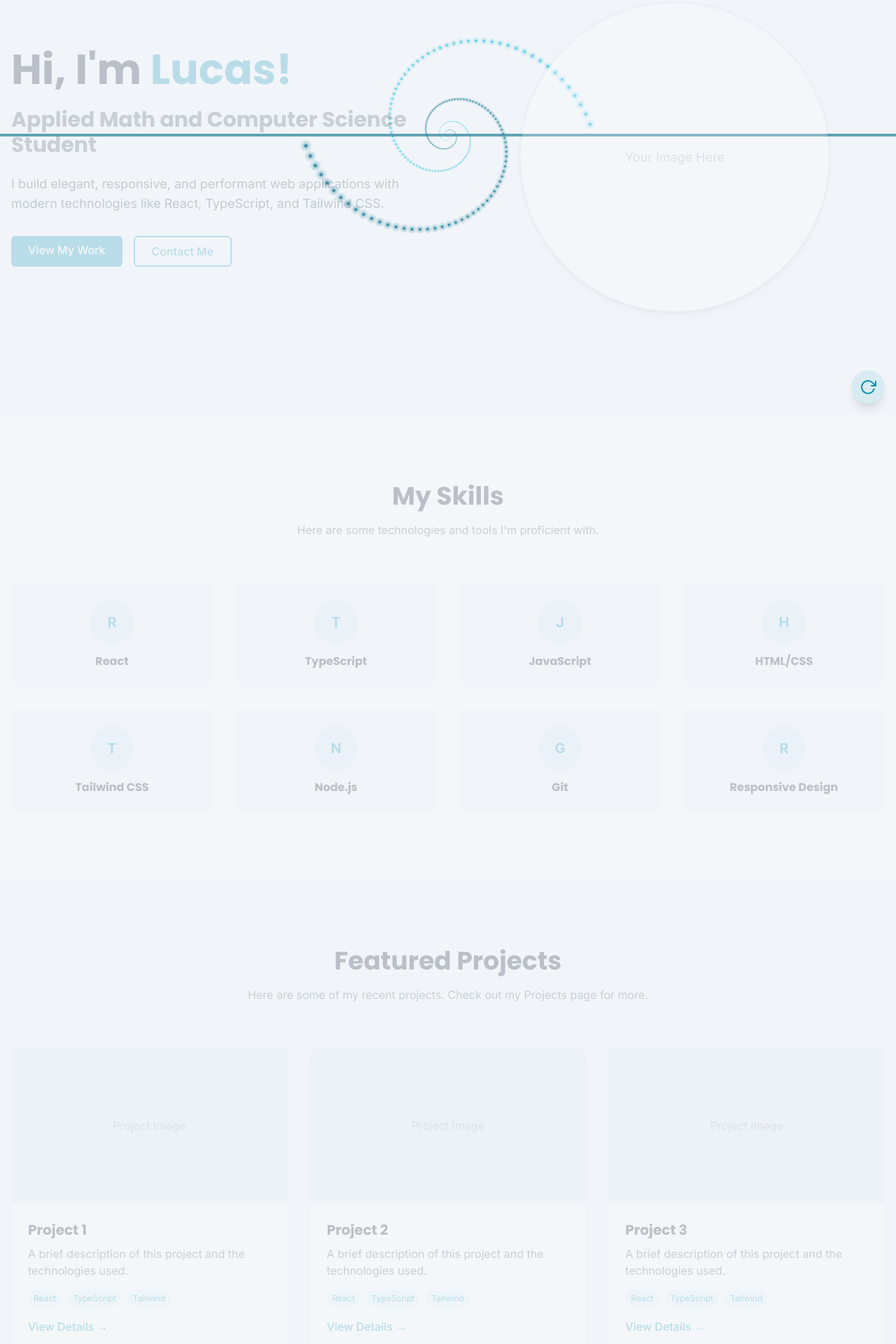
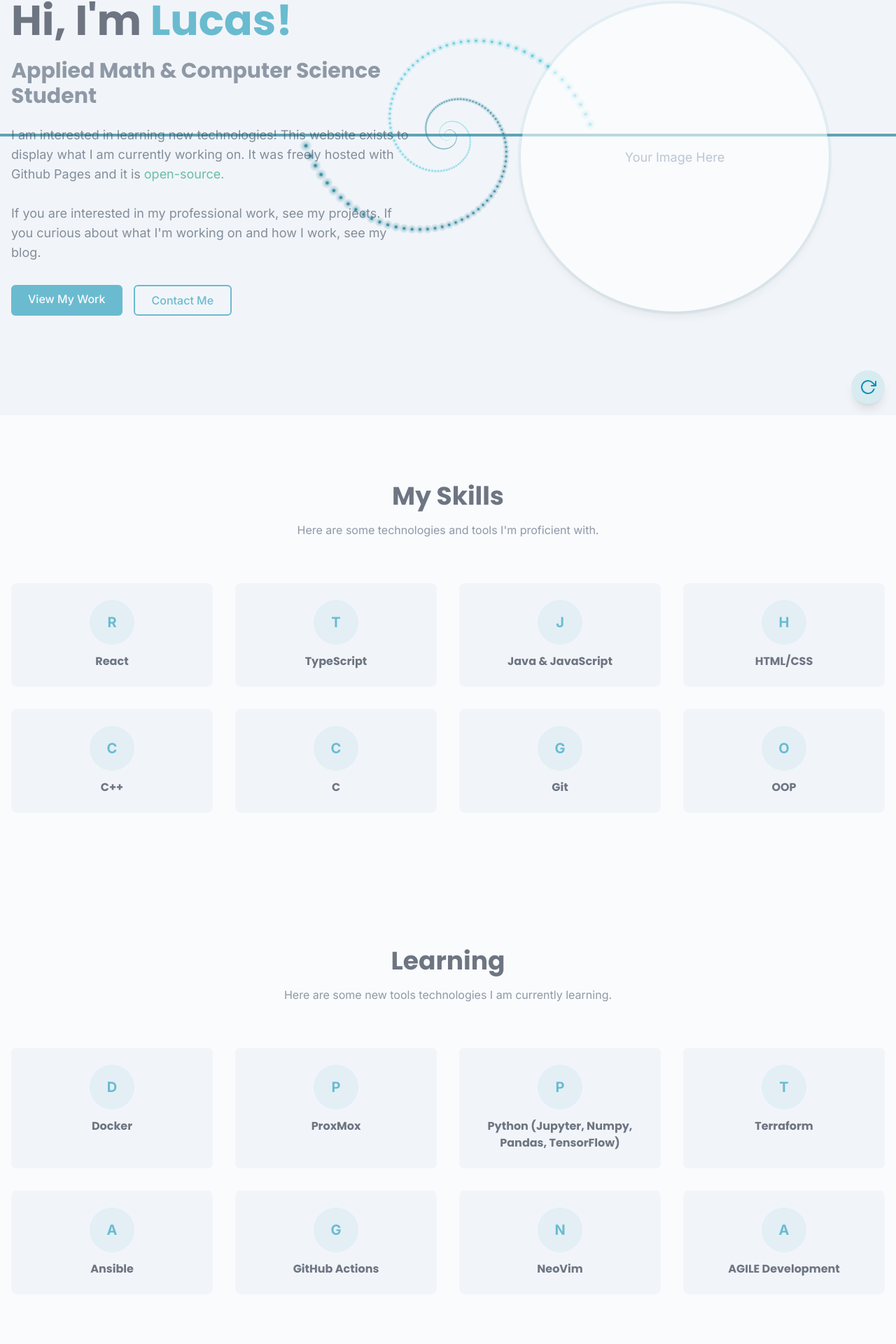
Before and after one commit to Lucas-Liona/Personal-Website, a React (Vite) app in the folder my-portfolio/: page / in a window 1280 px wide. Shown: the part 207-2127 px from the top of the page at 70% size. Built offline with nearby package versions, Linux system fonts and the light colour scheme.

Commit message:
updated home page

```diff
--- a/my-portfolio/src/pages/Home.tsx
+++ b/my-portfolio/src/pages/Home.tsx
@@ -18,12 +18,18 @@ const Home = () => {
                 Hi, I'm <span className="text-primary">Lucas!</span>
               </h1>
               <h2 className="text-2xl md:text-3xl text-slate-600 dark:text-slate-300 mb-6">
-                Applied Math and Computer Science Student
+                Applied Math & Computer Science Student
               </h2>
               <p className="text-slate-700 dark:text-slate-300 mb-8 text-lg max-w-xl">
-                I build elegant, responsive, and performant web applications
-                with modern technologies like React, TypeScript, and Tailwind CSS.
-              </p>
+		I am interested in learning new technologies! This website exists
+		to display what I am currently working on. It was freely hosted with
+		Github Pages and it is <Link to="https://github.com/Lucas-Liona/Personal-Website" className="text-emerald-600">open-source.</Link>
+		<br></br>
+		<br></br>
+		If you are interested in my professional work, see my projects. If
+		you curious about what I'm working on and how I work, see my blog.
+
+		</p>
               <div className="flex flex-wrap gap-4">
                 <Link to="/projects" className="btn btn-primary">
                   View My Work
@@ -68,8 +74,8 @@ const Home = () => {
           </motion.div>
 
           <div className="grid grid-cols-2 md:grid-cols-3 lg:grid-cols-4 gap-8">
-            {['React', 'TypeScript', 'JavaScript', 'HTML/CSS',
-              'Tailwind CSS', 'Node.js', 'Git', 'Responsive Design'].map((skill, index) => (
+            {['React', 'TypeScript', 'Java & JavaScript', 'HTML/CSS',
+              'C++', 'C', 'Git', 'OOP'].map((skill, index) => (
               <motion.div
                 key={skill}
                 initial={{ opacity: 0, y: 20 }}
@@ -89,6 +95,47 @@ const Home = () => {
           </div>
         </div>
       </section>
+
+
+
+      {/* Learning Section */}
+      <section className="py-24 bg-white dark:bg-dark-100 relative z-10">
+        <div className="container mx-auto px-4">
+          <motion.div
+            initial={{ opacity: 0, y: 20 }}
+            whileInView={{ opacity: 1, y: 0 }}
+            transition={{ duration: 0.5 }}
+            viewport={{ once: true, margin: "-100px" }}
+            className="text-center mb-16"
+          >
+            <h2 className="text-3xl md:text-4xl font-bold mb-4 text-dark dark:text-light">Learning</h2>
+            <p className="text-slate-600 dark:text-slate-300 max-w-2xl mx-auto">
+               Here are some new tools technologies I am currently learning.
+            </p>
+          </motion.div>
+
+          <div className="grid grid-cols-2 md:grid-cols-3 lg:grid-cols-4 gap-8">
+            {['Docker', 'ProxMox', 'Python (Jupyter, Numpy, Pandas, TensorFlow)', 'Terraform',
+              'Ansible', 'GitHub Actions', 'NeoVim', 'AGILE Development'].map((skill, index) => (
+              <motion.div
+                key={skill}
+                initial={{ opacity: 0, y: 20 }}
+                whileInView={{ opacity: 1, y: 0 }}
+                transition={{ duration: 0.5, delay: index * 0.1 }}
+                viewport={{ once: true, margin: "-100px" }}
+                className="bg-light dark:bg-dark-200 rounded-lg p-6 text-center hover:shadow-lg dark:hover:shadow-black/20 hover:-translate-y-1 transition-all duration-300"
+              >
+                <div className="text-primary text-2xl mb-3">
+                  <div className="w-16 h-16 bg-primary/10 dark:bg-primary/5 rounded-full mx-auto flex items-center justify-center">
+                    <span className="text-primary font-bold text-xl">{skill.charAt(0)}</span>
+                  </div>
+                </div>
+                <h3 className="font-bold text-dark dark:text-light">{skill}</h3>
+              </motion.div>
+            ))}
+          </div>
+        </div>
+	</section>
 
       {/* Featured Projects Preview */}
       <section className="py-24 relative z-10">
```
